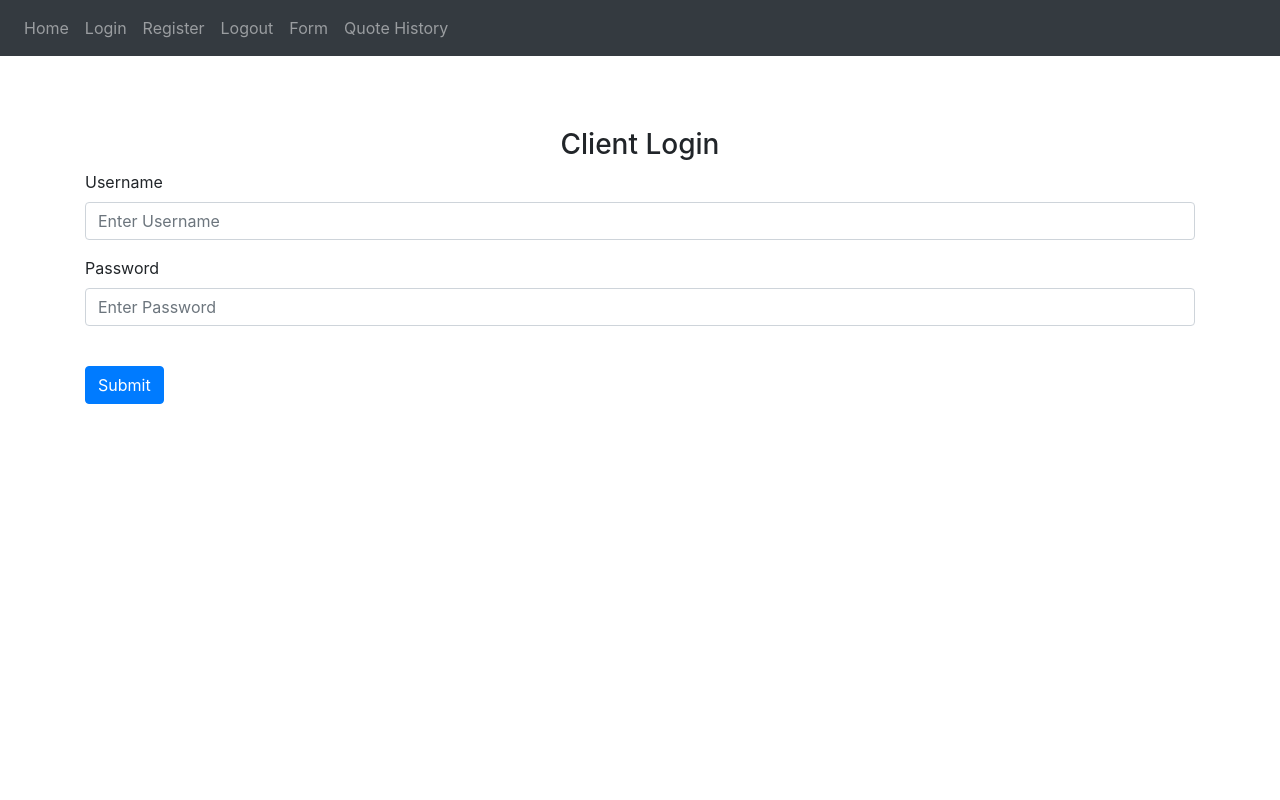
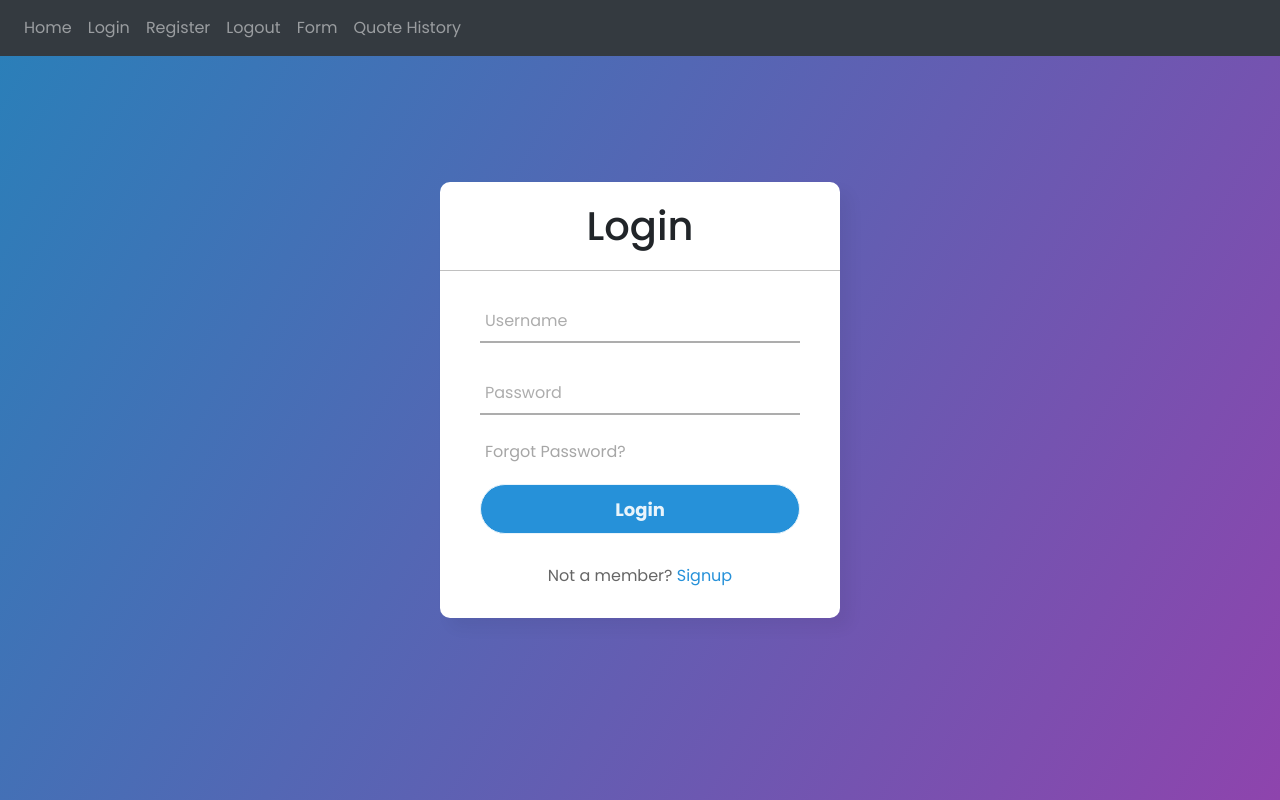
Before and after one commit to S0NNYD/Quoil, a Python web app: template website/templates/login.html in a window 1280 px wide. Run offline with Jinja, Linux system fonts and the light colour scheme; the template is opened without the code that fills it, so the values that code supplies are empty; some libraries are stand-ins or nearby versions.

Commit message:
feat : login page style & layout

```diff
--- a/website/templates/base.html
+++ b/website/templates/base.html
@@ -13,6 +13,7 @@
         rel="stylesheet"
         href="https://stackpath.bootstrapcdn.com/font-awesome/4.7.0/css/font-awesome.min.css"
         crossorigin="anonymous"/>
+        <link rel="stylesheet" type="text/css" href="../static/src/style.css">
 
         <title>{% block title %} Home {% endblock %}</title>
     </head>
--- a/website/templates/login.html
+++ b/website/templates/login.html
@@ -1,10 +1,132 @@
 {% extends "base.html" %} {% block title %} Login {% endblock %}
 
 {% block content %}
-<br />
-<br />
-<br />
 
+<style>
+    @import url('https://fonts.googleapis.com/css2?family=Noto+Sans:wght@700&family=Poppins:wght@400;500;600&display=swap');
+    *{
+        margin: 0;
+        padding: 0;
+        box-sizing: border-box;
+        font-family: "Poppins", sans-serif;
+    }
+    body{
+        margin: 0;
+        padding: 0;
+        background: linear-gradient(120deg,#2980b9, #8e44ad);
+        height: 100vh;
+        overflow: hidden;
+    }
+    .center{
+        position: absolute;
+        top: 50%;
+        left: 50%;
+        transform: translate(-50%, -50%);
+        width: 400px;
+        background: white;
+        border-radius: 10px;
+        box-shadow: 10px 10px 15px rgba(0,0,0,0.05);
+    }
+    .center h1{
+        text-align: center;
+        padding: 20px 0;
+        border-bottom: 1px solid silver;
+    }
+    .center form{
+        padding: 0 40px;
+        box-sizing: border-box;
+    }
+    form .txt_field{
+        position: relative;
+        border-bottom: 2px solid #adadad;
+        margin: 30px 0;
+    }
+    .txt_field input{
+        width: 100%;
+        padding: 0 5px;
+        height: 40px;
+        font-size: 16px;
+        border: none;
+        background: none;
+        outline: none;
+    }
+    .txt_field label{
+        position: absolute;
+        top: 50%;
+        left: 5px;
+        color: #adadad;
+        transform: translateY(-50%);
+        font-size: 16px;
+        pointer-events: none;
+        transition: .5s;
+    }
+    .txt_field span::before{
+        content: '';
+        position: absolute;
+        top: 40px;
+        left: 0;
+        width: 0%;
+        height: 2px;
+        background: #2691d9;
+        transition: .5s;
+    }
+    .txt_field input:focus ~ label,
+    .txt_field input:valid ~ label{
+        top: -5px;
+        color: #2691d9;
+    }
+    .txt_field input:focus ~ span::before,
+    .txt_field input:valid ~ span::before{
+        width: 100%;
+    }
+    .pass{
+        margin: -5px 0 20px 5px;
+        color: #a6a6a6;
+        cursor: pointer;
+    }
+    .pass:hover{
+        text-decoration: underline;
+    }
+    input[type="submit"]{
+        width: 100%;
+        height: 50px;
+        border: 1px solid;
+        background: #2691d9;
+        border-radius: 25px;
+        font-size: 18px;
+        color: #e9f4fb;
+        font-weight: 700;
+        cursor: pointer;
+        outline: none;
+    }
+    input[type="submit"]:hover{
+        border-color: #2691d9;
+        transition: .5s;
+    }
+    .signup_link{
+        margin: 30px 0;
+        text-align: center;
+        font-size: 16px;
+        color: #666666;
+    }
+    .signup_link a{
+        color: #2691d9;
+        text-decoration: none;
+    }
+    .signup_link a:hover{
+        text-decoration: underline;
+    }
+
+    body {
+        background-color: #757487;
+        /* background-image: url("https://images.pexels.com/photos/7130499/pexels-photo-7130499.jpeg?auto=compress&cs=tinysrgb&w=1260&h=750&dpr=2"); */
+    }
+
+
+</style>
+<!--
+<body>
+    <div class="center">
         <form method="POST">
             <h3 align="center">Client Login</h3>
             <div class="form-group">
@@ -20,4 +142,28 @@
             <br />
             <button type="submit" class="btn btn-primary"> Submit </button>
         </form>
+    </div>
+</body> -->
+
+<body>
+    <div class="center">
+      <h1>Login</h1>
+      <form method="POST">
+        <div class="txt_field">
+            <label for="user">Username</label>
+            <input type="username" class="form-control" id="user" name="user"/>
+        </div>
+        <div class="txt_field">
+            <label for="password">Password</label>
+            <input type="password" class="form-control" id="password" name="password"/>
+        </div>
+        <div class="pass">Forgot Password?</div>
+        <input type="submit" value="Login">
+        <div class="signup_link">
+          Not a member? <a href="/register">Signup</a>
+        </div>
+      </form>
+    </div>
+
+  </body>
 {% endblock %}
```
Also changed, not shown: website/templates/home.html (+3 -4 lines), asset/img/loginpage.jpg (added), website/static/src/style.css (line endings or trailing spaces). Lines whose indentation alone changed are shown as unchanged.
